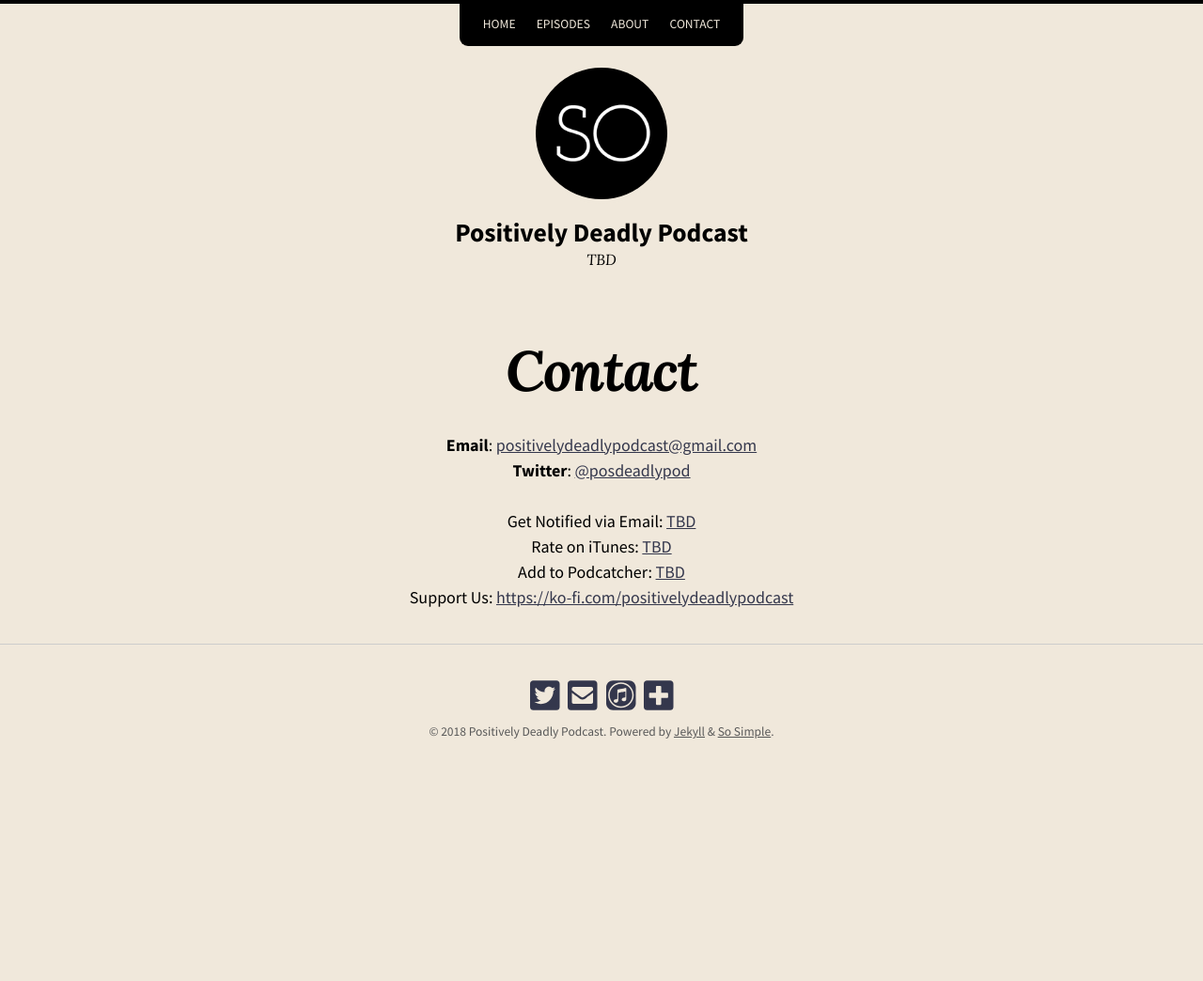
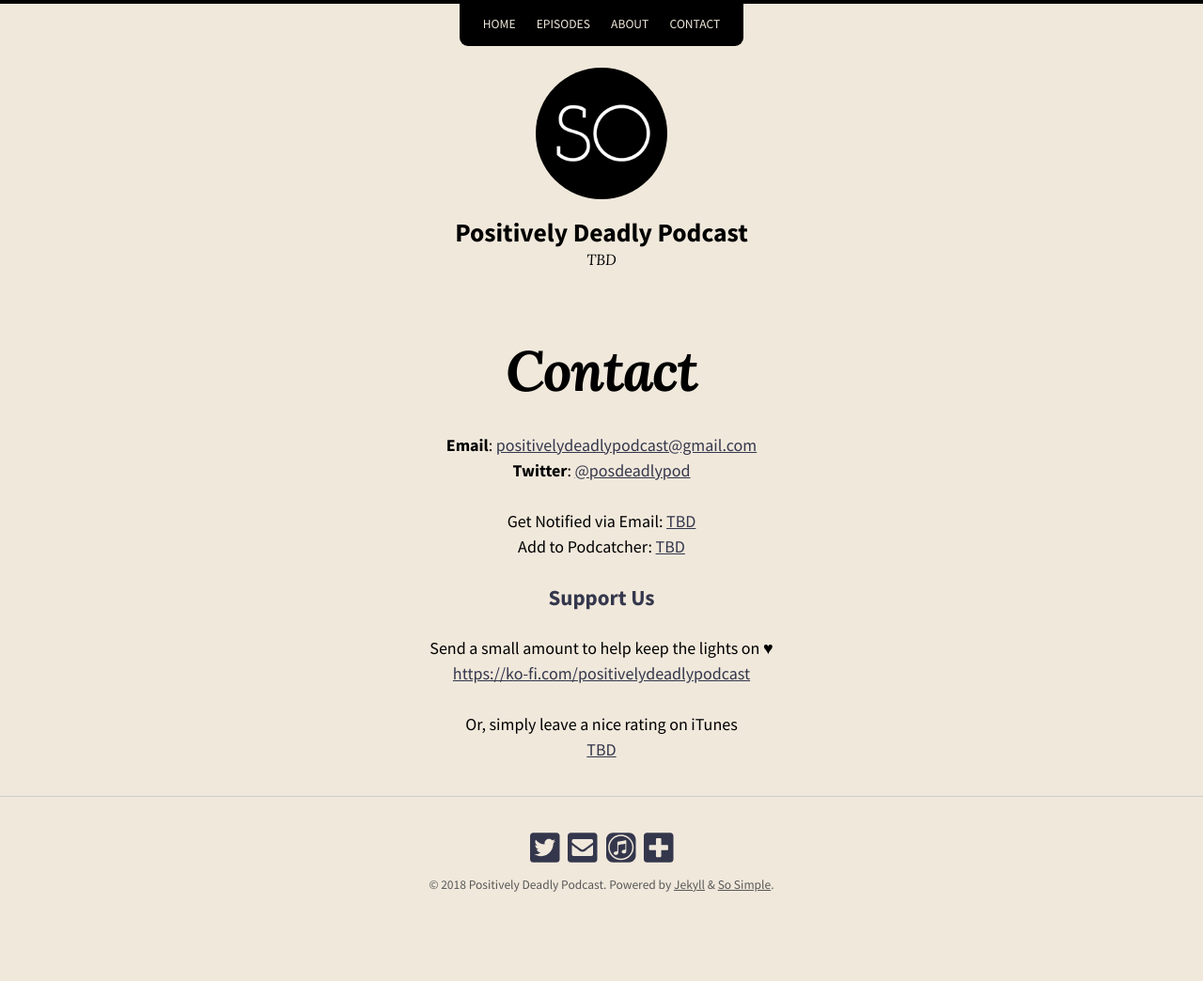
Before and after one commit to positivelydeadly/positivelydeadly.github.io, a Jekyll site: the page built from contact.md, in a window 1280 px wide. Shown: the whole page at 94% size. Built offline with Jekyll 4.4.1, drawn with Linux system fonts in a browser that asks for light colours; nearby versions of some CDN libraries; before the commit the page ends 900 px from its top, so only the background shows below that.

Commit message:
Support page

```diff
--- a/_data/text.yml
+++ b/_data/text.yml
@@ -25,7 +25,6 @@ en: &DEFAULT_EN
   print: "Print"
   newsletter_cta: "Get Notified via Email"
   pod_feed_cta: "Add to Podcatcher"
-  itunes_rating_cta: "Rate on iTunes"
   fundraising_cta: "Support Us"
   next: "Next"
   previous: "Previous"
--- a/contact.md
+++ b/contact.md
@@ -11,9 +11,18 @@ sitemap: true
 	<br /><br />
 	{{ site.data.text[site.locale].newsletter_cta | default: 'Get Notified via Email' }}: <a href="{{ site.newsletter_url }}" target="_blank">{{ site.newsletter_url }}</a>
 	<br />
-	{{ site.data.text[site.locale].itunes_rating_cta | default: 'Rate on iTunes' }}: <a href="{{ site.itunes_url }}" target="_blank">{{ site.itunes_url }}</a>
-	<br />
 	{{ site.data.text[site.locale].pod_feed_cta | default: 'Add to Podcatcher' }}: <a href="{{ site.pod_feed }}" target="_blank">{{ site.pod_feed }}</a>
 	<br />
-	{{ site.data.text[site.locale].fundraing_cta | default: 'Support Us' }}: <a href="{{ site.fundraising_url }}" target="_blank">{{ site.fundraising_url }}</a>
+
+	<br />
+	<h3><a name="support-us">{{ site.data.text[site.locale].fundraising_cta | default: 'Support Us' }}</a></h3>
+
+	<p>
+	Send a small amount to help keep the lights on &hearts;<br />
+	<a href="{{ site.fundraising_url }}" target="_blank">{{ site.fundraising_url }}</a>
+
+	<br /><br />
+	Or, simply leave a nice rating on iTunes<br />
+	<a href="{{ site.itunes_url }}" target="_blank">{{ site.itunes_url }}</a>
+	</p>
 </div>
```
Also changed, not shown: support-the-show.md (added, +8 -0 lines).
